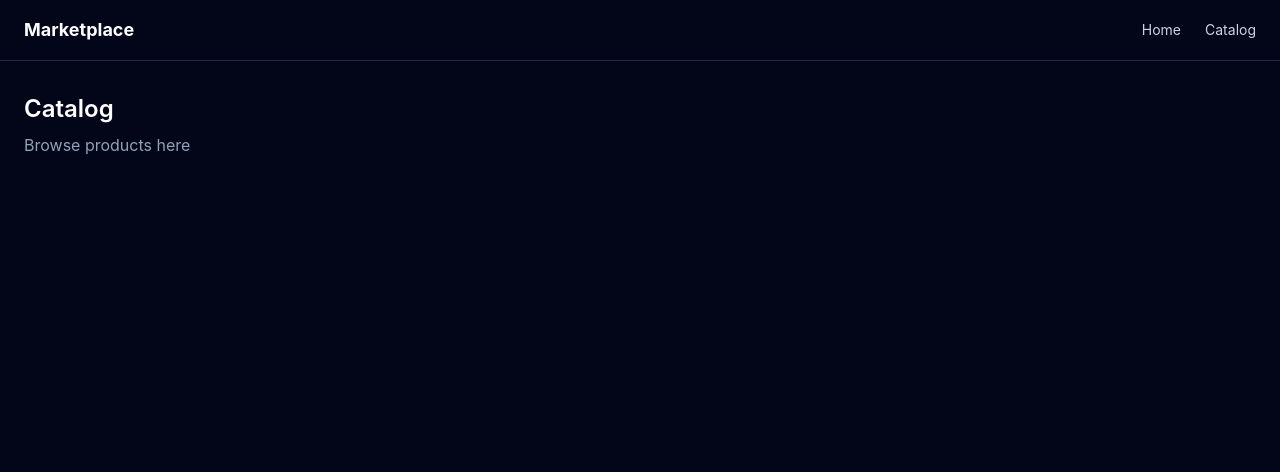
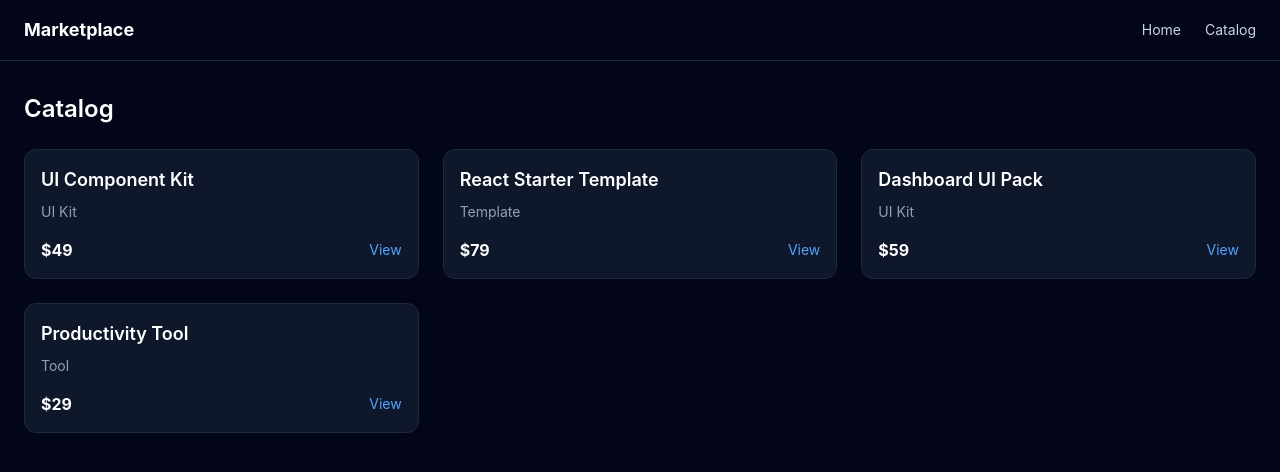
Before and after one commit to saisharathch/modular-marketplace, a React (Vite) app in the folder apps/shell/: page /catalog in a window 1280 px wide. Shown: the top 472 px of the page. Built offline with nearby package versions, Linux system fonts and the light colour scheme.

Commit message:
Add product cards and catlog grid

```diff
--- /dev/null
+++ b/apps/shell/src/components/productCard.tsx
@@ -0,0 +1,26 @@
+type Product = {
+  id: string;
+  title: string;
+  price: number;
+  category: string;
+};
+
+function ProductCard({ title, price, category }: Product) {
+  return (
+    <div className="rounded-xl border border-slate-800 bg-slate-900 p-4 hover:border-slate-700 transition">
+      <h3 className="text-lg font-semibold">{title}</h3>
+
+      <p className="mt-2 text-sm text-slate-400">{category}</p>
+
+      <div className="mt-4 flex items-center justify-between">
+        <span className="text-white font-bold">${price}</span>
+
+        <button className="text-sm text-blue-400 hover:text-blue-300">
+          View
+        </button>
+      </div>
+    </div>
+  );
+}
+
+export default ProductCard;
--- /dev/null
+++ b/apps/shell/src/data/product.ts
@@ -0,0 +1,26 @@
+export const products = [
+  {
+    id: "1",
+    title: "UI Component Kit",
+    price: 49,
+    category: "UI Kit",
+  },
+  {
+    id: "2",
+    title: "React Starter Template",
+    price: 79,
+    category: "Template",
+  },
+  {
+    id: "3",
+    title: "Dashboard UI Pack",
+    price: 59,
+    category: "UI Kit",
+  },
+  {
+    id: "4",
+    title: "Productivity Tool",
+    price: 29,
+    category: "Tool",
+  },
+];
--- a/apps/shell/src/pages/CatalogPage.tsx
+++ b/apps/shell/src/pages/CatalogPage.tsx
@@ -1,8 +1,16 @@
+import ProductCard from "../components/productCard";
+import { products } from "../data/product";
+
 function CatalogPage() {
   return (
     <div>
       <h2 className="text-2xl font-semibold">Catalog</h2>
-      <p className="mt-2 text-slate-400">Browse products here</p>
+
+      <div className="mt-6 grid gap-6 sm:grid-cols-2 lg:grid-cols-3">
+        {products.map((product) => (
+          <ProductCard key={product.id} {...product} />
+        ))}
+      </div>
     </div>
   );
 }
```
Also changed, not shown: 1 other file (tests, documents, lock files or other folders).
